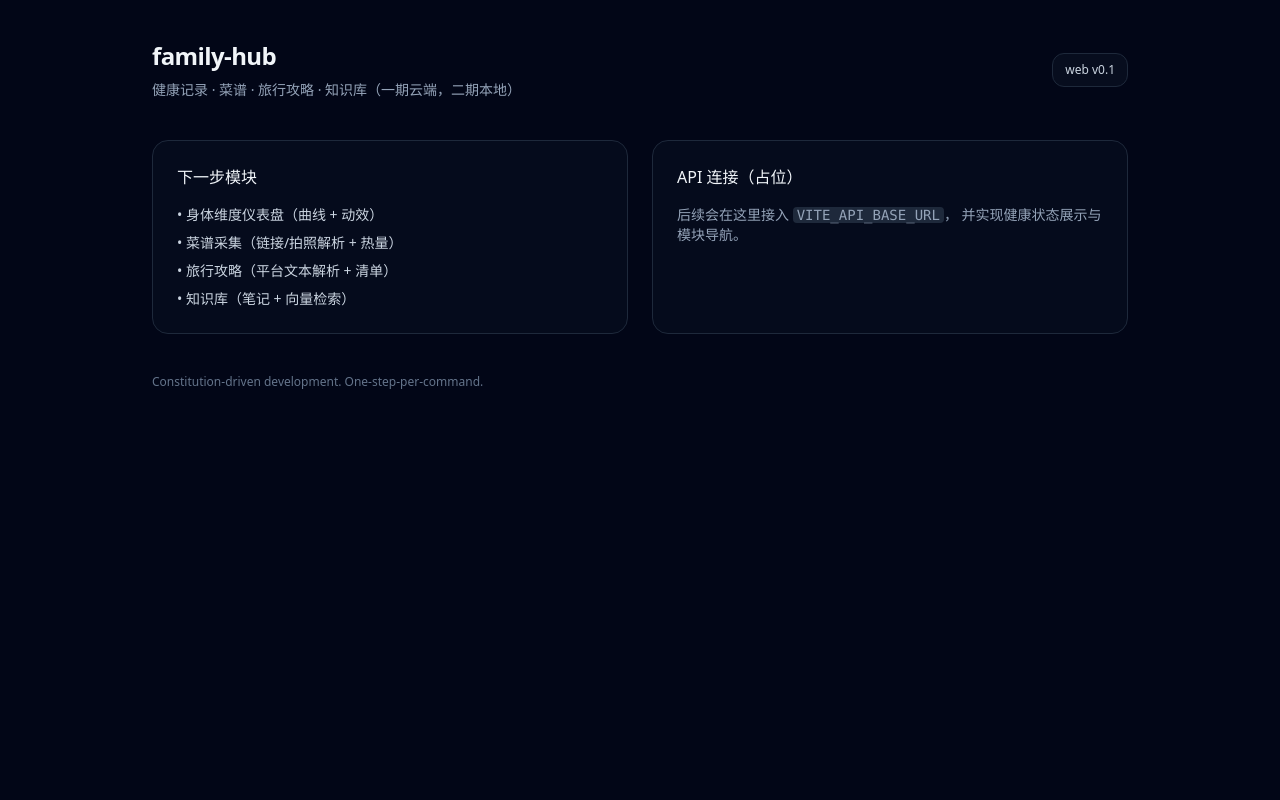
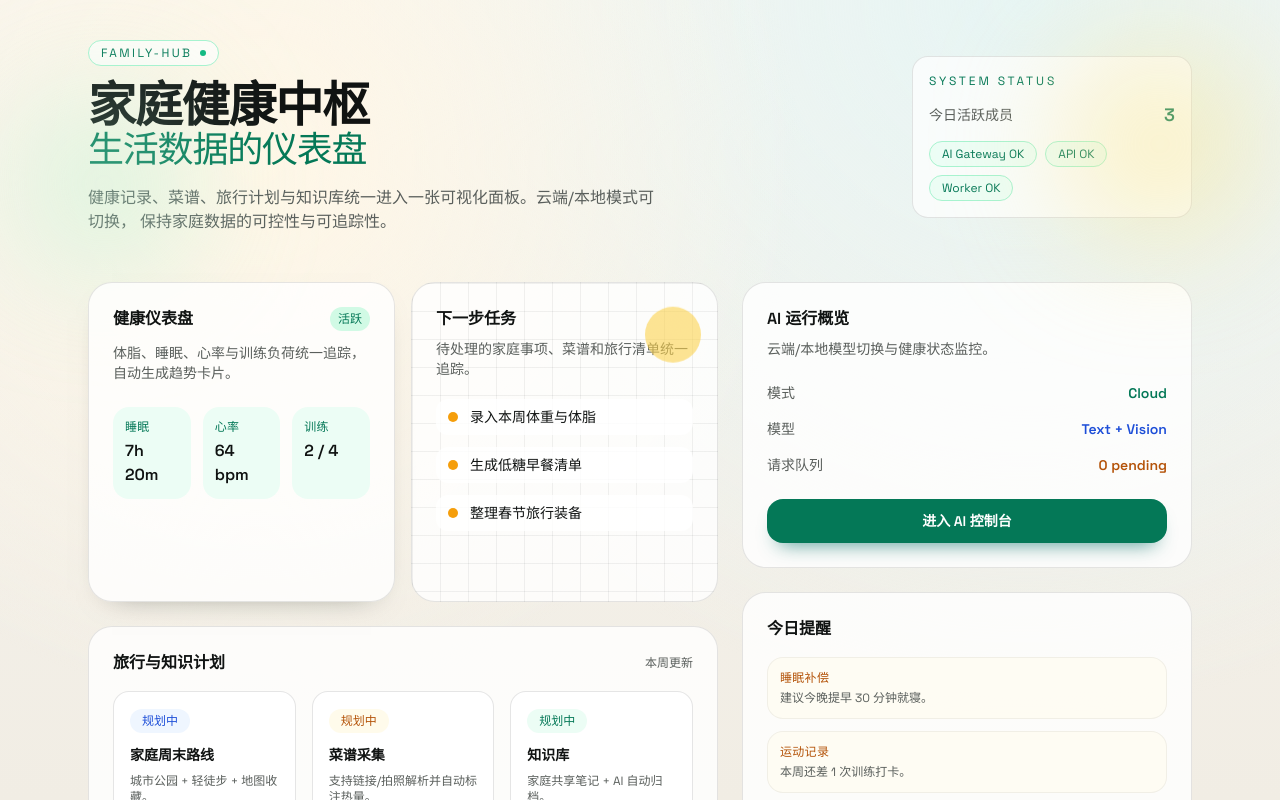
Before and after one commit to a978182295-stack/family, a React (Vite) app in the folder apps/web/: page / in a window 1280 px wide. Shown: the top 800 px of the page. Built offline with nearby package versions, Linux system fonts and the light colour scheme.

Commit message:
Revamp web dashboard styling

```diff
--- a/apps/web/src/App.tsx
+++ b/apps/web/src/App.tsx
@@ -1,41 +1,181 @@
 export default function App() {
   return (
-    <div className="min-h-screen bg-slate-950 text-slate-100">
-      <div className="mx-auto max-w-5xl px-6 py-10">
-        <header className="flex items-center justify-between">
+    <div className="min-h-screen text-[color:var(--fg)]">
+      <div className="relative mx-auto max-w-6xl px-6 pb-20 pt-10">
+        <div className="absolute -left-12 top-24 hidden h-44 w-44 rounded-full bg-emerald-200/40 blur-3xl md:block" />
+        <div className="absolute -right-10 top-12 hidden h-48 w-48 rounded-full bg-amber-200/50 blur-3xl md:block" />
+
+        <header className="flex flex-col gap-6 md:flex-row md:items-center md:justify-between">
           <div>
-            <h1 className="text-2xl font-semibold tracking-tight">family-hub</h1>
-            <p className="mt-2 text-sm text-slate-400">
-              健康记录 · 菜谱 · 旅行攻略 · 知识库（一期云端，二期本地）
+            <div className="inline-flex items-center gap-2 rounded-full border border-emerald-200 bg-white/70 px-3 py-1 text-xs uppercase tracking-[0.2em] text-emerald-700">
+              family-hub
+              <span className="h-1.5 w-1.5 rounded-full bg-emerald-500" />
+            </div>
+            <h1 className="mt-4 text-4xl font-semibold tracking-tight md:text-5xl">
+              家庭健康中枢
+              <span className="block font-[family:var(--font-serif)] text-3xl font-medium text-emerald-700 md:text-4xl">
+                生活数据的仪表盘
+              </span>
+            </h1>
+            <p className="mt-4 max-w-xl text-sm text-[color:var(--muted)] md:text-base">
+              健康记录、菜谱、旅行计划与知识库统一进入一张可视化面板。云端/本地模式可切换，
+              保持家庭数据的可控性与可追踪性。
             </p>
           </div>
 
-          <div className="rounded-xl border border-slate-800 bg-slate-900/40 px-3 py-2 text-xs text-slate-300">
-            web v0.1
+          <div className="grid w-full gap-3 rounded-2xl border border-black/10 bg-white/70 p-4 md:w-[280px]">
+            <div className="text-xs uppercase tracking-[0.24em] text-emerald-700">
+              System Status
+            </div>
+            <div className="flex items-center justify-between text-sm">
+              <span className="text-[color:var(--muted)]">今日活跃成员</span>
+              <span className="text-lg font-semibold text-emerald-700">3</span>
+            </div>
+            <div className="flex flex-wrap gap-2">
+              {['AI Gateway', 'API', 'Worker'].map((item) => (
+                <span
+                  key={item}
+                  className="rounded-full border border-emerald-200 bg-emerald-50 px-3 py-1 text-xs text-emerald-700"
+                >
+                  {item} OK
+                </span>
+              ))}
+            </div>
           </div>
         </header>
 
-        <main className="mt-10 grid gap-6 md:grid-cols-2">
-          <section className="rounded-2xl border border-slate-800 bg-slate-900/30 p-6">
-            <h2 className="text-base font-medium">下一步模块</h2>
-            <ul className="mt-4 space-y-2 text-sm text-slate-300">
-              <li>• 身体维度仪表盘（曲线 + 动效）</li>
-              <li>• 菜谱采集（链接/拍照解析 + 热量）</li>
-              <li>• 旅行攻略（平台文本解析 + 清单）</li>
-              <li>• 知识库（笔记 + 向量检索）</li>
-            </ul>
+        <main className="mt-12 grid gap-6 lg:grid-cols-[1.4fr_1fr]">
+          <section className="grid gap-6">
+            <div className="grid gap-4 md:grid-cols-2">
+              <div className="fade-up rounded-3xl border border-black/10 bg-white/80 p-6 shadow-[0_12px_30px_-24px_rgba(16,24,16,0.6)]">
+                <div className="flex items-center justify-between">
+                  <h2 className="text-base font-semibold">健康仪表盘</h2>
+                  <span className="rounded-full bg-emerald-100 px-2 py-1 text-xs text-emerald-700">
+                    活跃
+                  </span>
+                </div>
+                <p className="mt-3 text-sm text-[color:var(--muted)]">
+                  体脂、睡眠、心率与训练负荷统一追踪，自动生成趋势卡片。
+                </p>
+                <div className="mt-6 grid grid-cols-3 gap-3 text-sm">
+                  {[
+                    { label: '睡眠', value: '7h 20m' },
+                    { label: '心率', value: '64 bpm' },
+                    { label: '训练', value: '2 / 4' },
+                  ].map((item) => (
+                    <div key={item.label} className="rounded-2xl bg-emerald-50 px-3 py-3">
+                      <div className="text-xs uppercase tracking-wide text-emerald-700">
+                        {item.label}
+                      </div>
+                      <div className="mt-1 text-base font-semibold">{item.value}</div>
+                    </div>
+                  ))}
+                </div>
+              </div>
+
+              <div className="fade-up-delay grid-pattern relative overflow-hidden rounded-3xl border border-black/10 bg-white/80 p-6">
+                <div className="float-slow absolute right-4 top-6 h-14 w-14 rounded-full bg-amber-300/60" />
+                <h2 className="text-base font-semibold">下一步任务</h2>
+                <p className="mt-2 text-sm text-[color:var(--muted)]">
+                  待处理的家庭事项、菜谱和旅行清单统一追踪。
+                </p>
+                <div className="mt-5 space-y-3 text-sm">
+                  {[
+                    '录入本周体重与体脂',
+                    '生成低糖早餐清单',
+                    '整理春节旅行装备',
+                  ].map((item) => (
+                    <div key={item} className="flex items-center gap-3 rounded-xl bg-white/80 px-3 py-2">
+                      <span className="h-2.5 w-2.5 rounded-full bg-amber-500" />
+                      <span>{item}</span>
+                    </div>
+                  ))}
+                </div>
+              </div>
+            </div>
+
+            <div className="rounded-3xl border border-black/10 bg-white/80 p-6">
+              <div className="flex items-center justify-between">
+                <h2 className="text-base font-semibold">旅行与知识计划</h2>
+                <span className="text-xs text-[color:var(--muted)]">本周更新</span>
+              </div>
+              <div className="mt-4 grid gap-4 md:grid-cols-3">
+                {[
+                  {
+                    title: '家庭周末路线',
+                    desc: '城市公园 + 轻徒步 + 地图收藏。',
+                    tone: 'bg-blue-50 text-blue-700',
+                  },
+                  {
+                    title: '菜谱采集',
+                    desc: '支持链接/拍照解析并自动标注热量。',
+                    tone: 'bg-amber-50 text-amber-700',
+                  },
+                  {
+                    title: '知识库',
+                    desc: '家庭共享笔记 + AI 自动归档。',
+                    tone: 'bg-emerald-50 text-emerald-700',
+                  },
+                ].map((item) => (
+                  <div key={item.title} className="rounded-2xl border border-black/10 bg-white p-4">
+                    <div className={`inline-flex rounded-full px-3 py-1 text-xs ${item.tone}`}>
+                      规划中
+                    </div>
+                    <h3 className="mt-3 text-sm font-semibold">{item.title}</h3>
+                    <p className="mt-2 text-xs text-[color:var(--muted)]">{item.desc}</p>
+                  </div>
+                ))}
+              </div>
+            </div>
           </section>
 
-          <section className="rounded-2xl border border-slate-800 bg-slate-900/30 p-6">
-            <h2 className="text-base font-medium">API 连接（占位）</h2>
-            <p className="mt-4 text-sm text-slate-400">
-              后续会在这里接入 <code className="rounded bg-slate-800 px-1">VITE_API_BASE_URL</code>，
-              并实现健康状态展示与模块导航。
-            </p>
-          </section>
+          <aside className="grid gap-6">
+            <div className="rounded-3xl border border-black/10 bg-white/80 p-6">
+              <h2 className="text-base font-semibold">AI 运行概览</h2>
+              <p className="mt-2 text-sm text-[color:var(--muted)]">
+                云端/本地模型切换与健康状态监控。
+              </p>
+              <div className="mt-6 space-y-4 text-sm">
+                {[
+                  { label: '模式', value: 'Cloud', color: 'text-emerald-700' },
+                  { label: '模型', value: 'Text + Vision', color: 'text-blue-700' },
+                  { label: '请求队列', value: '0 pending', color: 'text-amber-700' },
+                ].map((item) => (
+                  <div key={item.label} className="flex items-center justify-between">
+                    <span className="text-[color:var(--muted)]">{item.label}</span>
+                    <span className={`text-sm font-semibold ${item.color}`}>{item.value}</span>
+                  </div>
+                ))}
+              </div>
+              <button
+                className="mt-6 w-full rounded-2xl bg-emerald-700 px-4 py-3 text-sm font-semibold text-white shadow-[0_12px_20px_-12px_rgba(15,118,110,0.8)]"
+                type="button"
+              >
+                进入 AI 控制台
+              </button>
+            </div>
+
+            <div className="rounded-3xl border border-black/10 bg-white/80 p-6">
+              <h2 className="text-base font-semibold">今日提醒</h2>
+              <div className="mt-4 space-y-3 text-sm">
+                {[
+                  { title: '睡眠补偿', note: '建议今晚提早 30 分钟就寝。' },
+                  { title: '运动记录', note: '本周还差 1 次训练打卡。' },
+                  { title: '饮水提醒', note: '下午 2 点补水 300ml。' },
+                ].map((item) => (
+                  <div key={item.title} className="rounded-2xl border border-black/5 bg-amber-50/50 px-3 py-3">
+                    <div className="text-xs uppercase tracking-wide text-amber-700">
+                      {item.title}
+                    </div>
+                    <p className="mt-1 text-xs text-[color:var(--muted)]">{item.note}</p>
+                  </div>
+                ))}
+              </div>
+            </div>
+          </aside>
         </main>
 
-        <footer className="mt-10 text-xs text-slate-500">
+        <footer className="mt-12 text-xs text-[color:var(--muted)]">
           Constitution-driven development. One-step-per-command.
         </footer>
       </div>
--- a/apps/web/src/index.css
+++ b/apps/web/src/index.css
@@ -1,17 +1,72 @@
+@import url('https://fonts.googleapis.com/css2?family=Space+Grotesk:wght@400;500;600;700&family=Newsreader:opsz,wght@6..72,400;6..72,500;6..72,600&display=swap');
+
 @tailwind base;
 @tailwind components;
 @tailwind utilities;
 
-/* Minimal baseline */
 :root {
-  color-scheme: dark;
+  color-scheme: light;
+  --bg: #f6f4ef;
+  --fg: #101312;
+  --muted: #5a5f5c;
+  --card: #ffffff;
+  --accent: #0f766e;
+  --accent-2: #f59e0b;
+  --accent-3: #2563eb;
+  --font-sans: "Space Grotesk", ui-sans-serif, system-ui, sans-serif;
+  --font-serif: "Newsreader", ui-serif, Georgia, serif;
 }
 
 html,
-body {
+body,
+#root {
   height: 100%;
 }
 
 body {
   margin: 0;
+  font-family: var(--font-sans);
+  color: var(--fg);
+  background: radial-gradient(circle at 20% 20%, #fff7e7 0%, transparent 45%),
+    radial-gradient(circle at 80% 0%, #e7f5f4 0%, transparent 55%),
+    linear-gradient(180deg, #f6f4ef 0%, #f1ede4 100%);
 }
+
+.grid-pattern {
+  background-image: linear-gradient(rgba(16, 19, 18, 0.06) 1px, transparent 1px),
+    linear-gradient(90deg, rgba(16, 19, 18, 0.06) 1px, transparent 1px);
+  background-size: 28px 28px;
+}
+
+.fade-up {
+  animation: fade-up 0.8s ease-out both;
+}
+
+.fade-up-delay {
+  animation: fade-up 0.8s ease-out 0.12s both;
+}
+
+.float-slow {
+  animation: float-slow 6s ease-in-out infinite;
+}
+
+@keyframes fade-up {
+  from {
+    opacity: 0;
+    transform: translateY(14px);
+  }
+  to {
+    opacity: 1;
+    transform: translateY(0);
+  }
+}
+
+@keyframes float-slow {
+  0%,
+  100% {
+    transform: translateY(0);
+  }
+  50% {
+    transform: translateY(-8px);
+  }
+}
```
